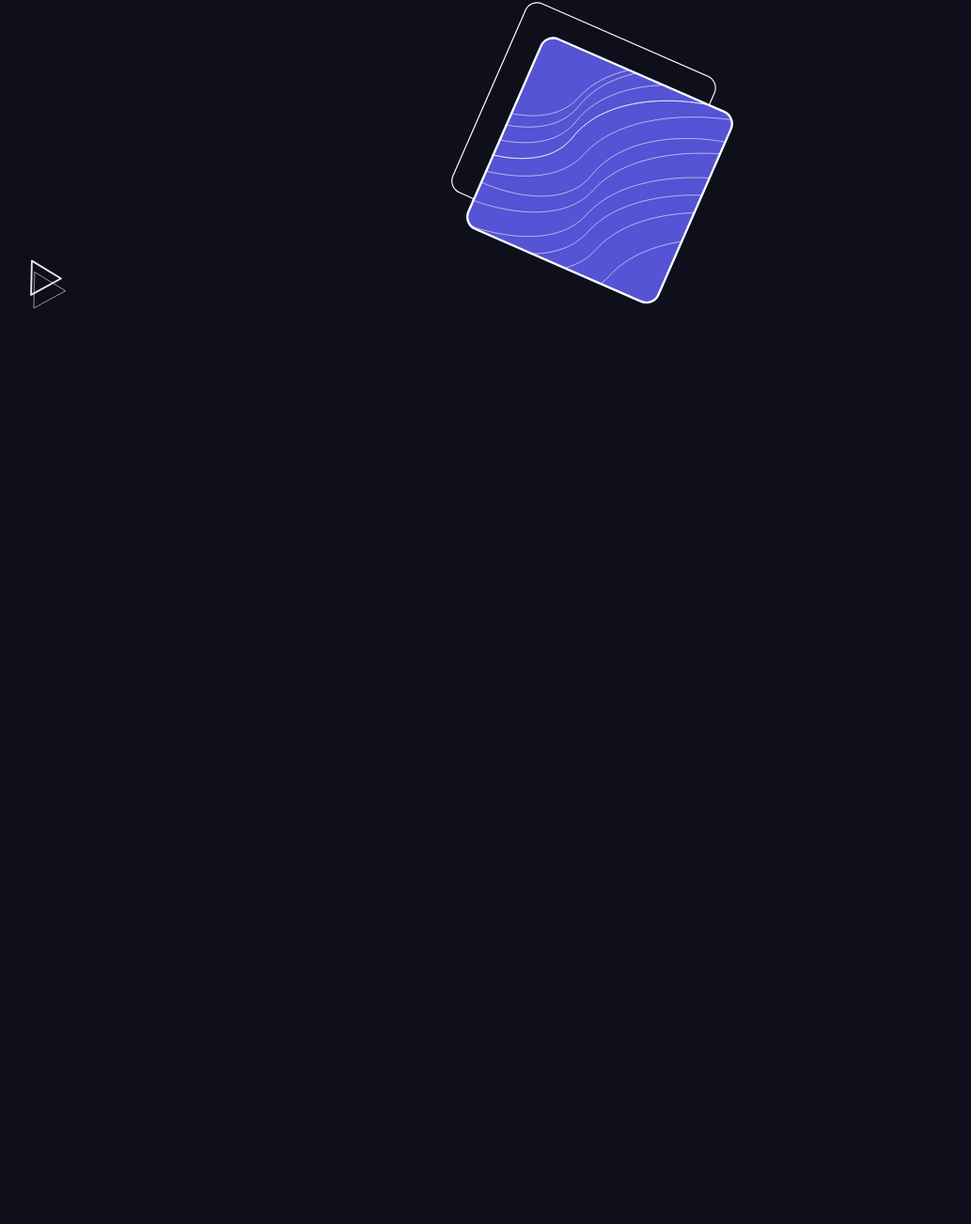
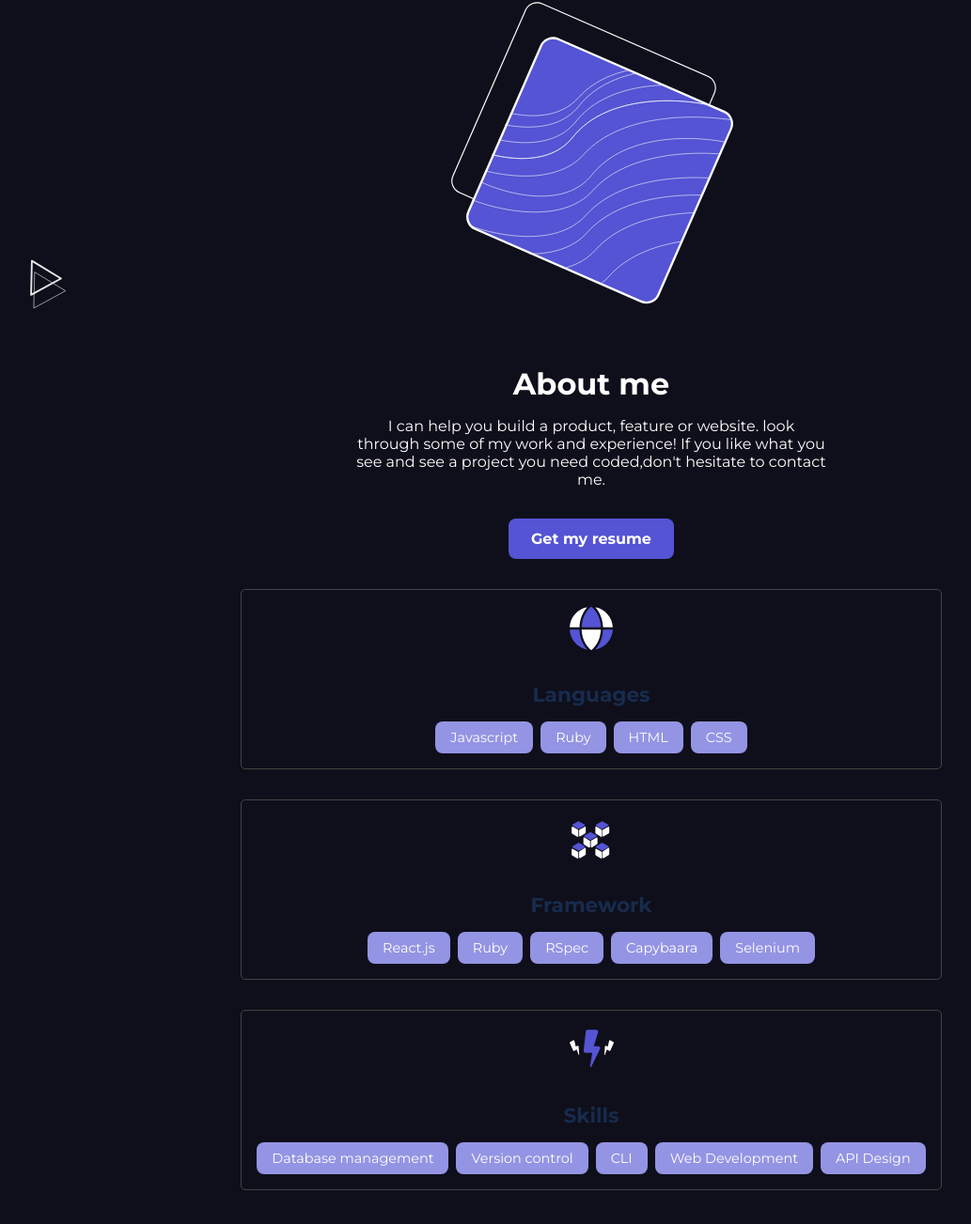
Before and after one commit to Mamaba03/portfolio, a website: page index.html in a window 1280 px wide. Shown: the part 594-1897 px from the top of the page at 94% size, without its empty margins (11-1044 px from the left). Before the commit the page ends 959 px from the top, so only its background shows below. Drawn offline with Linux system fonts and the light colour scheme.

Commit message:
Add languages and framework section to the portfolio

```diff
--- a/index.html
+++ b/index.html
@@ -47,5 +47,46 @@
         </button>
       </div>
     </section>
-  </body>
+     <section class="about">
+      <h2>About me</h2>
+      <div class="about-content">
+      <p>
+        I can help you build a product, feature or website. look through some of my work and experience! If you like what you see and see a project you need coded,don't hesitate to contact me.
+      </p>
+      <a href="resume.pdf" class="btn">Get my resume</a>
+      <ul class="about-list">
+        <li class="about-card">
+          <img src="assets/languages.svg" alt="lang icon">
+          <h3>Languages</h3>
+          <ul class="tags">
+            <li>Javascript</li>
+            <li>Ruby</li>
+            <li>HTML</li>
+            <li>CSS</li>
+          </ul>
+        </li>
+        <li class="about-card">
+          <img src="assets/frameworks.svg" alt="framework icon">
+          <h3>Framework</h3>
+          <ul class="tags">
+            <li>React.js</li>
+            <li>Ruby</li>
+            <li>RSpec</li>
+            <li>Capybaara</li>
+            <li>Selenium</li>
+          </ul>
+        </li>
+        <li class="about-card">
+          <img src="assets/skills.svg" alt="this icoon too is missing but soon">
+          <h3>Skills</h3>
+          <ul class="tags">
+          <li>Database management</li>
+          <li>Version control</li>
+          <li>CLI</li>
+          <li>Web Development</li>
+          <li>API Design</li>
+        </li>
+      </ul>
+     </section>
+     </body>
 </html>
--- a/style.css
+++ b/style.css
@@ -69,3 +69,83 @@ body {
   gap: 12px;
   border: none;
 }
+
+.about h2{
+  text-align: center;
+  font-size: 2rem;
+  margin-bottom: 1rem;
+}
+
+.about{
+  padding: 3rem 5%;
+}
+
+.about-content{
+  display: flex;
+  flex-direction: column;
+  align-items: center;
+  gap: 2rem;
+  text-align: center;
+}
+
+.about-content p{
+  max-width: 500px;
+  font-size: 1rem;
+}
+
+.btn{
+  padding: 0.75rem 1.5rem;
+  border-radius: 8px;
+  text-decoration: none;
+  font-weight: bold;
+  display: inline;
+  background-color: #5454d4;
+  color: #fff;
+}
+
+.about-list{
+  display: grid;
+  flex-direction: column;
+  gap: 2rem;
+  list-style: none;
+  width: 100;
+}
+
+.about-card{
+  background-color: #0f0f1b;
+  border: 1px solid #444;
+  border-radius: 5px;
+  padding: 1rem;
+  display: flex;
+  flex-direction: column;
+  align-items: center;
+  gap: 1rem;
+
+}
+
+.about-card img{
+  width: 50px;
+  height: 50px;
+  margin-bottom: 1rem;
+}
+
+.about-card h3{
+  font-size: 1.35rem;
+  color: #172b4d
+}
+
+.tags{
+  display: flex;
+  flex-wrap: wrap;
+  gap: 0.5rem;
+  justify-content: center;
+  list-style: none;
+}
+
+.tags li{
+  background-color: #9494e4;
+  color: white;
+  padding: 0.5rem 1rem;
+  border-radius: 8px;
+  font-size: 0.9rem;
+}
```
Also changed, not shown: assets/frameworks.svg (added), assets/languages.svg (added), assets/skills.svg (added).
